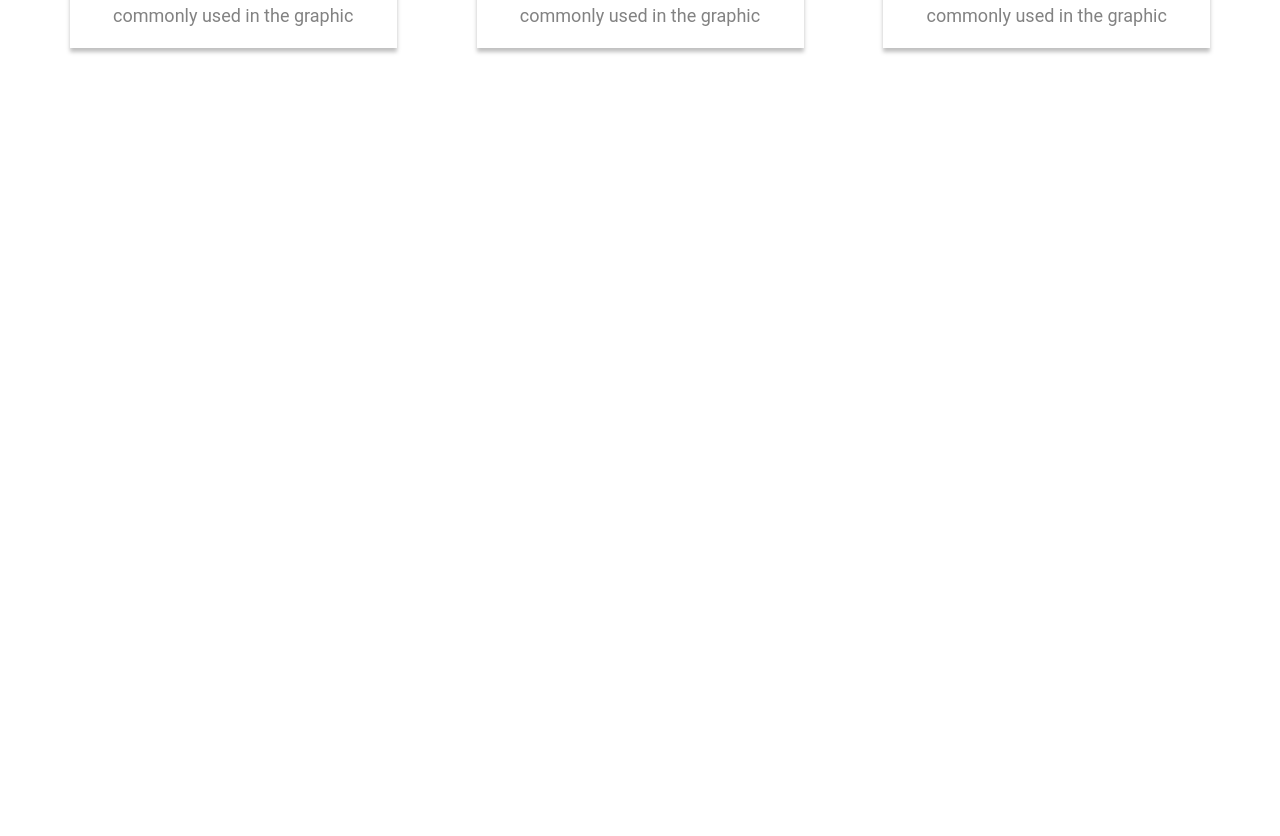
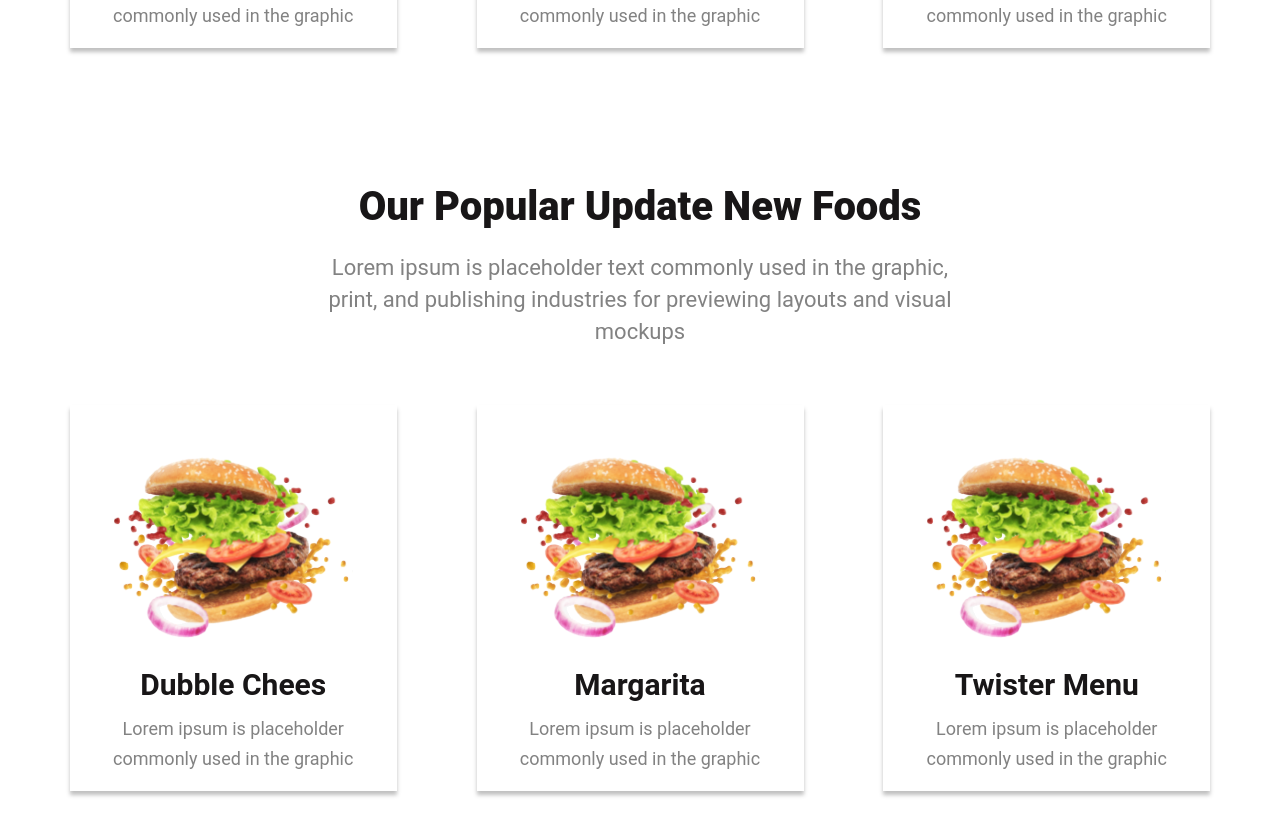
Before and after one commit to khayym/foody-app, a Next.js app: page / in a window 1280 px wide. Shown: the part 1420-2256 px from the top of the page. Before the commit the page ends 1543 px from the top, so only its background shows below. Built offline with nearby package versions, Linux system fonts and the light colour scheme.

Commit message:
Home Page (Popular section) web & mobile design

```diff
--- a/features/home/component/HomeContainer/HomeContainer.js
+++ b/features/home/component/HomeContainer/HomeContainer.js
@@ -4,7 +4,7 @@ import MiniCard from '../MiniCard';
 import { ButtonWrap } from "../../../../share/components/Button/Button.styled";
 import {
     Wrap, ContentWrapper, Title, Desc, BtnWrapper, ImageWrapper, TopImage,
-    Features, FeatureContent, FeaturTitle, FeaturDesc,FeatureCard,Text
+    Features, FeatureContent, FeaturTitle, FeaturDesc, FeatureCard, Text
 } from './HomeContainer.styled';
 import Card from '../../../../share/components/card/Card';
 
@@ -37,14 +37,48 @@ const HomeContainer = () => {
                     <FeaturTitle>Features</FeaturTitle>
                     <FeaturDesc>
                         <Text>
-                        Lorem ipsum is placeholder text commonly used in the graphic, print, and publishing industries for previewing layouts and visual mockups
+                            Lorem ipsum is placeholder text commonly used in the graphic, print, and publishing industries for previewing layouts and visual mockups
                         </Text>
                     </FeaturDesc>
                 </FeatureContent>
                 <FeatureCard>
-                    <Card />
-                    <Card />
-                    <Card />
+                    <Card
+                        title="Discount Boucher"
+                        desc="Lorem ipsum is placeholder  commonly used in the graphic"
+                    />
+                    <Card
+                        title="Fresh healthy Food"
+                        desc="Lorem ipsum is placeholder  commonly used in the graphic"
+                    />
+                    <Card
+                        title="Fast Home Delivery"
+                        desc="Lorem ipsum is placeholder  commonly used in the graphic"
+                    />
+                </FeatureCard>
+            </Features>
+
+            <Features>
+                <FeatureContent>
+                    <FeaturTitle>Our Popular Update New Foods</FeaturTitle>
+                    <FeaturDesc>
+                        <Text>
+                            Lorem ipsum is placeholder text commonly used in the graphic, print, and publishing industries for previewing layouts and visual mockups
+                        </Text>
+                    </FeaturDesc>
+                </FeatureContent>
+                <FeatureCard>
+                    <Card
+                    title="Dubble Chees"
+                    desc="Lorem ipsum is placeholder  commonly used in the graphic"
+                  />
+                    <Card
+                    title="Margarita"
+                    desc="Lorem ipsum is placeholder  commonly used in the graphic"
+                    />
+                    <Card
+                    title="Twister Menu"
+                    desc="Lorem ipsum is placeholder  commonly used in the graphic"
+                    />
                 </FeatureCard>
             </Features>
         </>
--- a/share/components/card/Card.js
+++ b/share/components/card/Card.js
@@ -1,6 +1,6 @@
 import Image from "next/image";
 import { Wrapper, Wrap, ImageWrap, ContentWrap, Title, Desc } from './Card.syled'
-const Card = () => {
+const Card = ({title,desc}) => {
     return (
         <>
             <Wrap>
@@ -9,8 +9,8 @@ const Card = () => {
                         <Image src='/images/burger.svg' width='239' height='239' />
                     </ImageWrap>
                     <ContentWrap>
-                        <Title>Discount Boucher</Title>
-                        <Desc>Lorem ipsum is placeholder  commonly used in the graphic </Desc>
+                        <Title>{title}</Title>
+                        <Desc>{desc}</Desc>
                     </ContentWrap>
                 </Wrapper>
             </Wrap>
```
Also changed, not shown: features/home/component/HomeContainer/HomeContainer.styled.js (+0 -48 lines).
